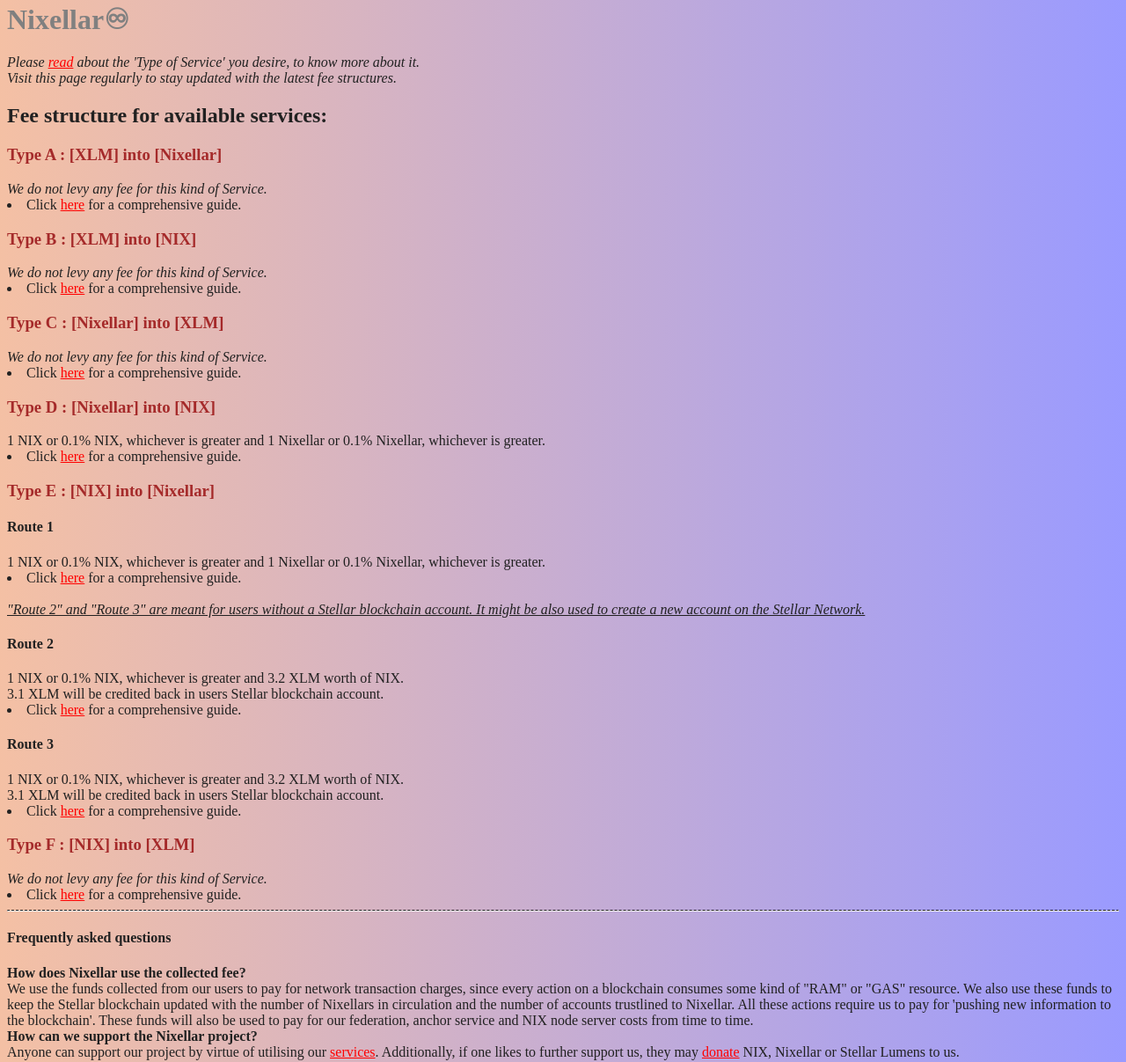
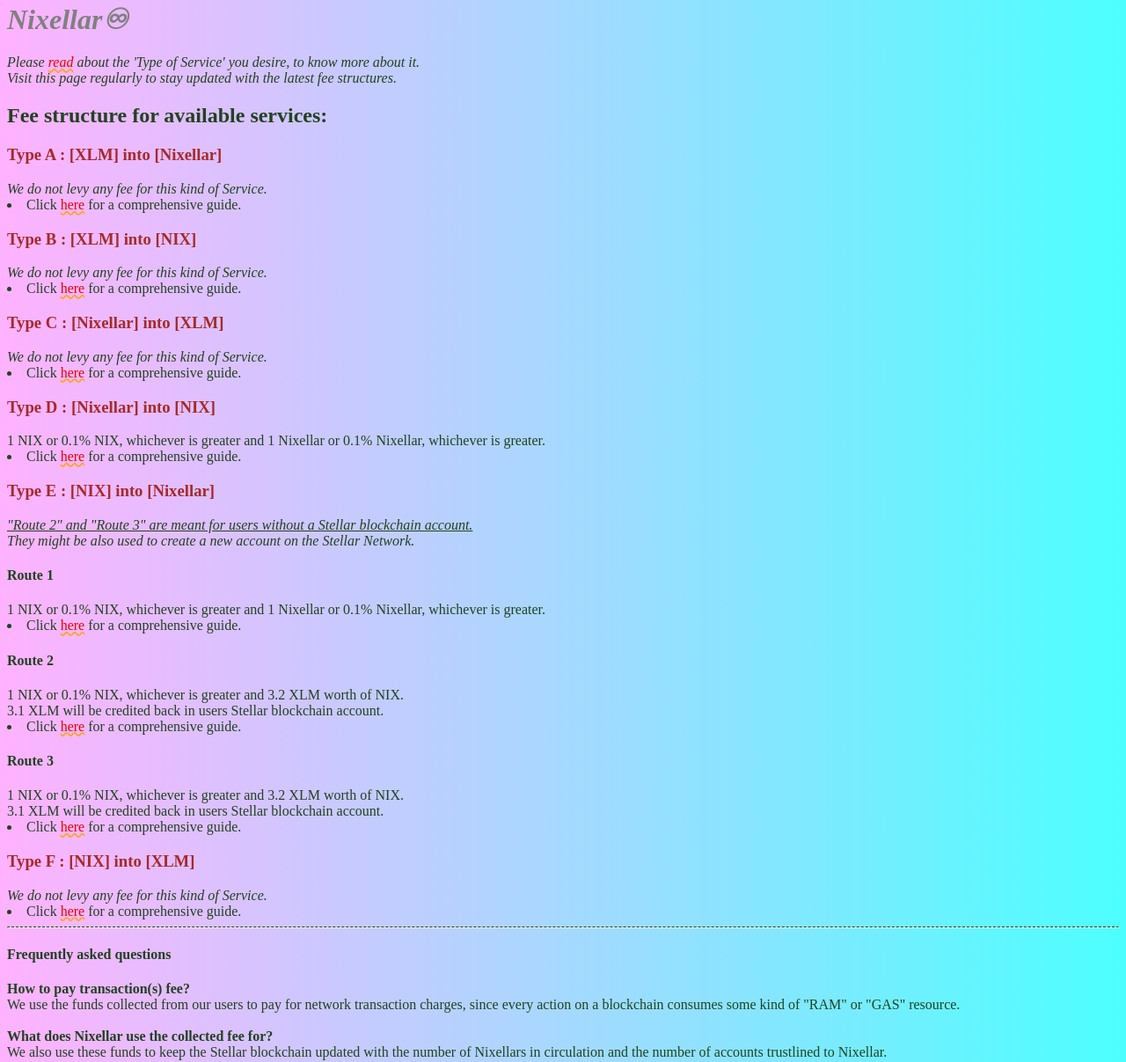
Before and after one commit to nixellar/fees, a plain HTML site: page index.html in a window 1280 px wide. Shown: the part 5-1212 px from the top of the page at 88% size. Drawn offline with Linux system fonts and the light colour scheme.

Commit message:
New Colours!

```diff
--- a/index.html
+++ b/index.html
@@ -1,11 +1,14 @@
 <html>
-<head><meta charset=utf-8>
+<head>
+<title>Nixellar♾ : NIX Platform Token on Stellar Blockchain Network</title>
+<meta name="description" content="Nixellar♾ is the NIX Platform Token on Stellar Blockchain Network. It is your gateway to the SDEX (Stellar Decentralized Exchange). CONTACT US TODAY!"></meta>
+<meta charset=utf-8>
 <meta name="viewport" content="width=device-width"></meta>
 </head>
-<style>html{background-image:linear-gradient(to left,rgba(2,3,256,0.4),rgba(228,98,28,0.4));color:#212121;  font-family: "Times New Roman", Times, serif;}a{color:red}h3{color:brown}h1{color:grey}</style>
+<style>html{background-image: linear-gradient(to right, rgba(255,0,255,0.3), rgba(0,255,255,0.7));color:#214221;  font-family: "Times New Roman", Times, serif;}a{color:#F10000;  text-decoration: underline wavy orange;}h3{color:brown}h1{color:grey}</style>
 
 <body>
-<h1>Nixellar♾</h1>
+<h1><i>Nixellar♾</i></h1>
 
 <i>Please <a href="../services/index.html">read</a> about the 'Type of Service' you desire, to know more about it.</i>
 <br>
@@ -15,26 +18,26 @@
 
 
 <h3>Type A : [XLM] into [Nixellar]</h3><i>We do not levy any fee for this kind of Service.</i>
-<li>Click <a href="">here</a> for a comprehensive guide.
+<li>Click <a href="../guides/TypeA.html">here</a> for a comprehensive guide.
 <h3>Type B : [XLM] into [NIX]</h3><i>We do not levy any fee for this kind of Service.</i>
-<li>Click <a href="">here</a> for a comprehensive guide.<h3>Type C : [Nixellar] into [XLM]</h3><i>We do not levy any fee for this kind of Service.</i>
-<li>Click <a href="">here</a> for a comprehensive guide.
+<li>Click <a href="../guides/TypeB.html">here</a> for a comprehensive guide.<h3>Type C : [Nixellar] into [XLM]</h3><i>We do not levy any fee for this kind of Service.</i>
+<li>Click <a href="../guides/TypeC.html">here</a> for a comprehensive guide.
 <h3>Type D : [Nixellar] into [NIX]</h3>
 1 NIX or 0.1% NIX, whichever is greater and 1 Nixellar or 0.1% Nixellar, whichever is greater.
-<li>Click <a href="">here</a> for a comprehensive guide.
+<li>Click <a href="../guides/TypeD.html">here</a> for a comprehensive guide.
 <h3>Type E : [NIX] into [Nixellar]</h3>
+<u><i>"Route 2" and "Route 3" are meant for users without a Stellar blockchain account.</u><br>They might be also used to create a new account on the Stellar Network.</i>
 <h4>Route 1</h4>
 1 NIX or 0.1% NIX, whichever is greater and 1 Nixellar or 0.1% Nixellar, whichever is greater.
-<li>Click <a href="">here</a> for a comprehensive guide.
-<br><br><u><i>"Route 2" and "Route 3" are meant for users without a Stellar blockchain account. It might be also used to create a new account on the Stellar Network.</i></u>
+<li>Click <a href="../guides/TypeE_Route1.html">here</a> for a comprehensive guide.
 <h4>Route 2</h4>
 1 NIX or 0.1% NIX, whichever is greater and 3.2 XLM worth of NIX.<br>3.1 XLM will be credited back in users Stellar blockchain account.
-<li>Click <a href="">here</a> for a comprehensive guide.
+<li>Click <a href="../guides/TypeE_Route2.html">here</a> for a comprehensive guide.
 <h4>Route 3</h4>
 1 NIX or 0.1% NIX, whichever is greater and 3.2 XLM worth of NIX.<br>3.1 XLM will be credited back in users Stellar blockchain account.
-<li>Click <a href="">here</a> for a comprehensive guide.
+<li>Click <a href="../guides/TypeE_Route3.html">here</a> for a comprehensive guide.
 <h3>Type F : [NIX] into [XLM]</h3><i>We do not levy any fee for this kind of Service.</i>
-<li>Click <a href="">here</a> for a comprehensive guide.
+<li>Click <a href="../guides/TypeE_Route1.html">here</a> for a comprehensive guide.
 
 
 
@@ -42,8 +45,14 @@
 <hr style="border-top: dashed 1px;" />
 
 <h4>Frequently asked questions</h4>
-<b>How does Nixellar use the collected fee?</b><br>We use the funds collected from our users to pay for network transaction charges, since every action on a blockchain consumes some kind of "RAM" or "GAS" resource. We also use these funds to keep the Stellar blockchain updated with the number of Nixellars in circulation and the number of accounts trustlined to Nixellar. All these actions require us to pay for 'pushing new information to the blockchain'. These funds will also be used to pay for our federation, anchor service and NIX node server costs from time to time.<br>
-<b>How can we support the Nixellar project?</b><br>Anyone can support our project by virtue of utilising our <a href="../services/index.html">services</a>. Additionally, if one likes to further support us, they may <a href="../donations.html">donate</a> NIX, Nixellar or Stellar Lumens to us.
+<b>How to pay transaction(s) fee?</b>
+<br>We use the funds collected from our users to pay for network transaction charges, since every action on a blockchain consumes some kind of "RAM" or "GAS" resource.<br>
+<br><b>What does Nixellar use the collected fee for?</b>
+<br>We also use these funds to keep the Stellar blockchain updated with the number of Nixellars in circulation and the number of accounts trustlined to Nixellar.<br>
+<br><b>Who pays for Nixellar's operating cost?</b>
+<br>These funds will also be used to pay for our federation, anchor service and NIX node server costs from time to time.<br>
+<br><b>How can we support the <i>Nixellar♾</i> project?</b>
+<br>Anyone can support our project by virtue of utilising our <a href="../services/index.html">services</a> and asking more friends\patrons to do so.<br>Additionally, if one likes to further support us, they may <a href="../donate.html">donate</a> NIX, Nixellar or Stellar Lumens to us.
 
 
 
```
